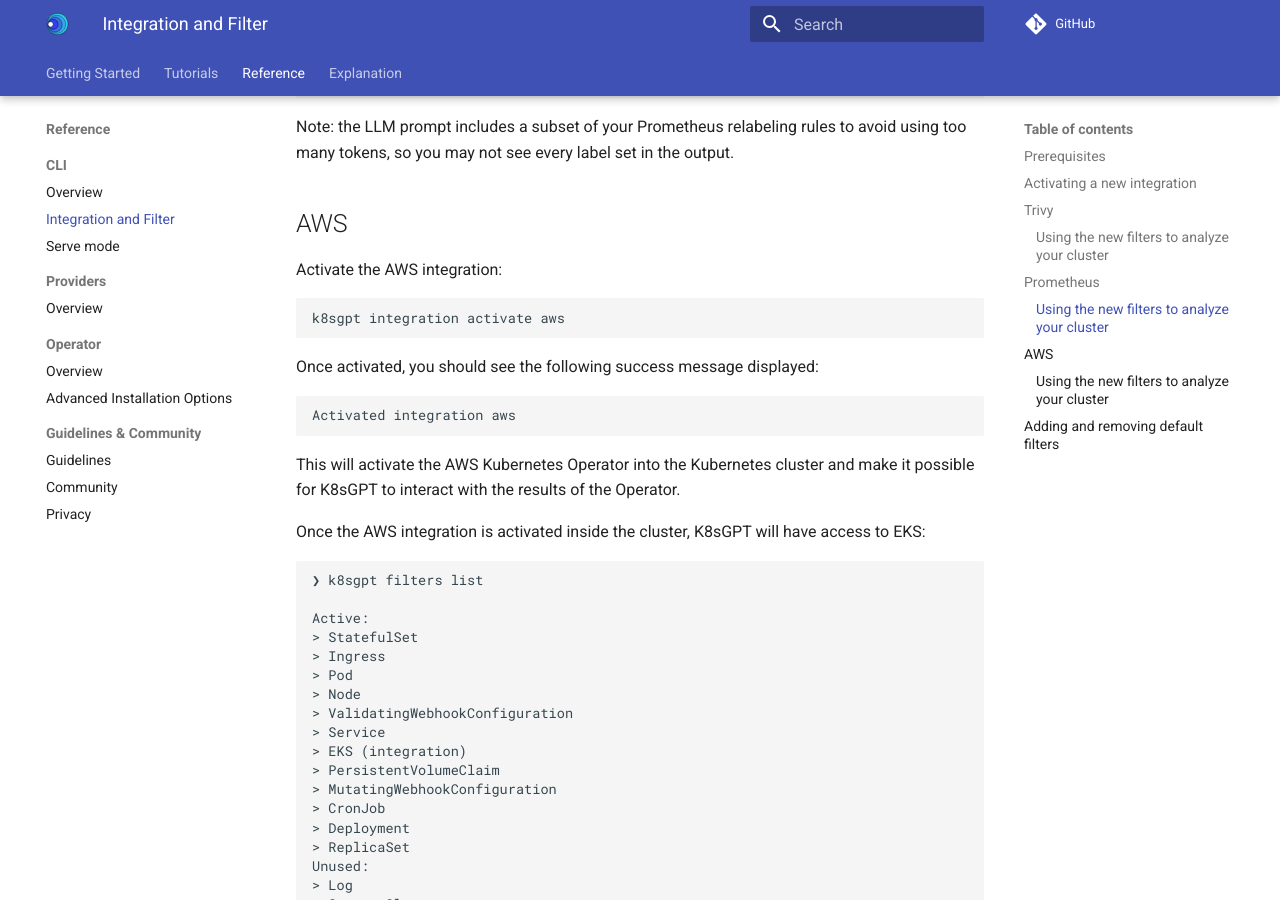
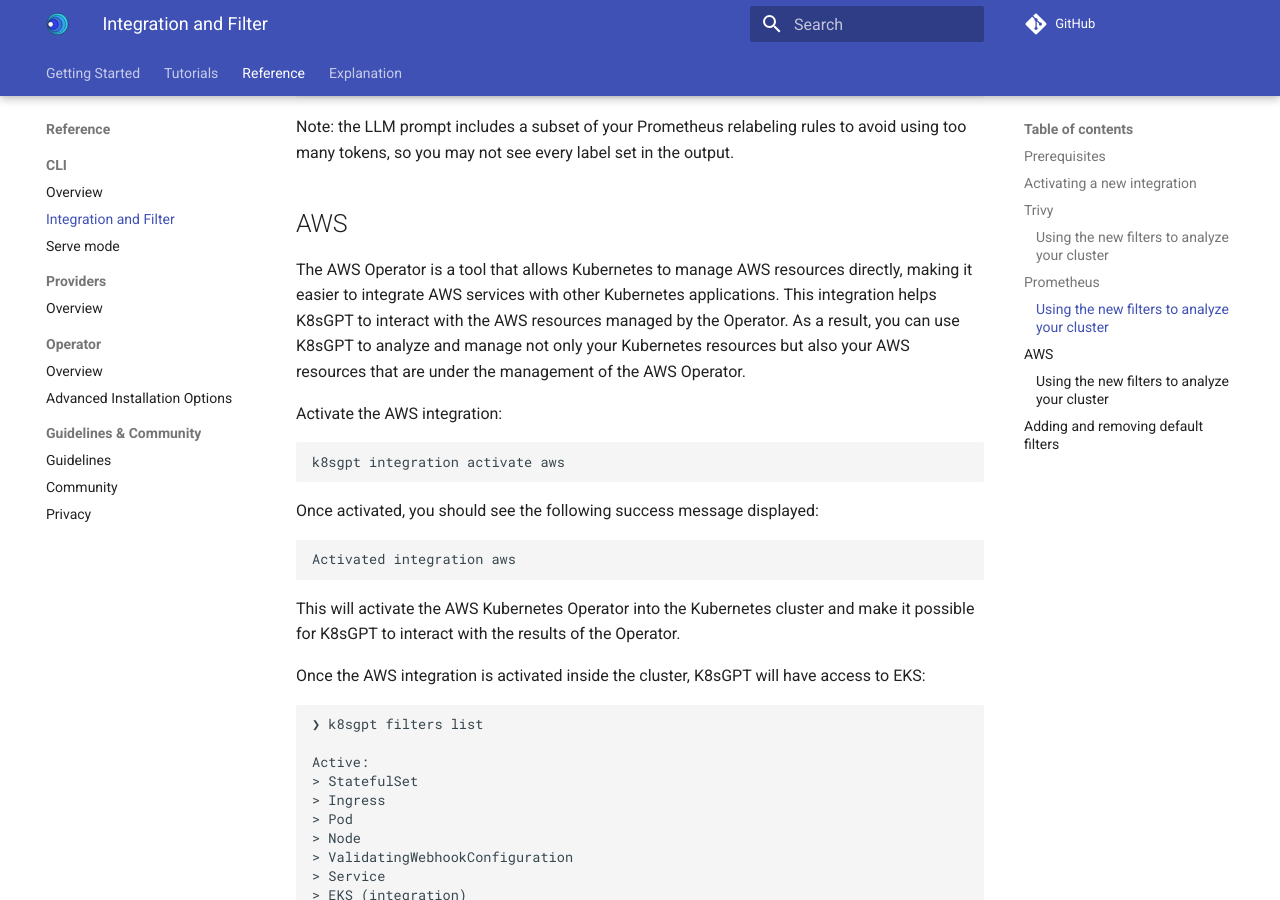
Before and after one commit to k8sgpt-ai/docs, an MkDocs documentation site: the page built from docs/reference/cli/filters.md, in a window 1280 px wide and 900 px high, scrolled down 4522 px. Built offline with MkDocs 1.6.1 and Material for MkDocs 9.7.7, drawn with Linux system fonts in a browser that asks for light colours; comment, search, counter and statistics services are not loaded.

Commit message:
feat: add description about aws integration
Signed-off-by: amitamrutiya2210 <amitamrutiya2210@gmail.com>

````diff
--- a/docs/reference/cli/filters.md
+++ b/docs/reference/cli/filters.md
@@ -209,6 +209,8 @@ avoid using too many tokens, so you may not see every label set in the output.
 
 ## AWS
 
+The AWS Operator is a tool that allows Kubernetes to manage AWS resources directly, making it easier to integrate AWS services with other Kubernetes applications. This integration helps K8sGPT to interact with the AWS resources managed by the Operator. As a result, you can use K8sGPT to analyze and manage not only your Kubernetes resources but also your AWS resources that are under the management of the AWS Operator.
+
 Activate the AWS integration:
 ```bash
 k8sgpt integration activate aws
````
